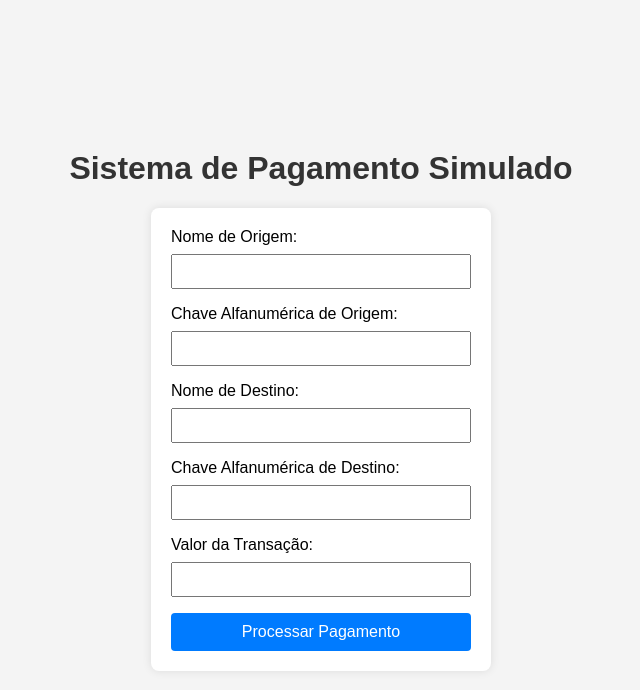
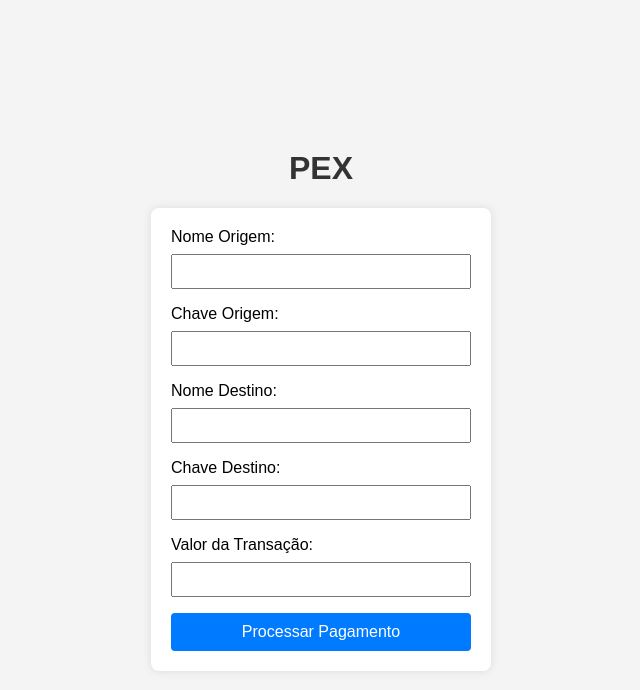
Before and after one commit to Caetanocc/pex, a plain HTML site: page index.html in a window 1280 px wide. Shown: the whole page, without its empty margins (319-959 px from the left). Drawn offline with Linux system fonts and the light colour scheme.

Commit message:
nome pex

```diff
--- a/index.html
+++ b/index.html
@@ -4,25 +4,25 @@
     <meta charset="UTF-8">
     <meta http-equiv="X-UA-Compatible" content="IE=edge">
     <meta name="viewport" content="width=device-width, initial-scale=1.0">
-    <title>Sistema de Pagamento Simulado</title>
+    <title>PEX</title>
 
     <link rel="stylesheet" href="estilo.css">
 </head>
 <body>
 
-    <h1>Sistema de Pagamento Simulado</h1>
+    <h1>PEX</h1>
 
     <form id="paymentForm">
-        <label for="nome_origem">Nome de Origem:</label>
+        <label for="nome_origem">Nome Origem:</label>
         <input type="text" id="nome_origem" name="nome_origem" required>
 
-        <label for="chave_origem">Chave Alfanumérica de Origem:</label>
+        <label for="chave_origem">Chave Origem:</label>
         <input type="text" id="chave_origem" name="chave_origem" required>
 
-        <label for="nome_destino">Nome de Destino:</label>
+        <label for="nome_destino">Nome Destino:</label>
         <input type="text" id="nome_destino" name="nome_destino" required>
 
-        <label for="chave_destino">Chave Alfanumérica de Destino:</label>
+        <label for="chave_destino">Chave Destino:</label>
         <input type="text" id="chave_destino" name="chave_destino" required>
 
         <label for="valor_transacao">Valor da Transação:</label>
```
